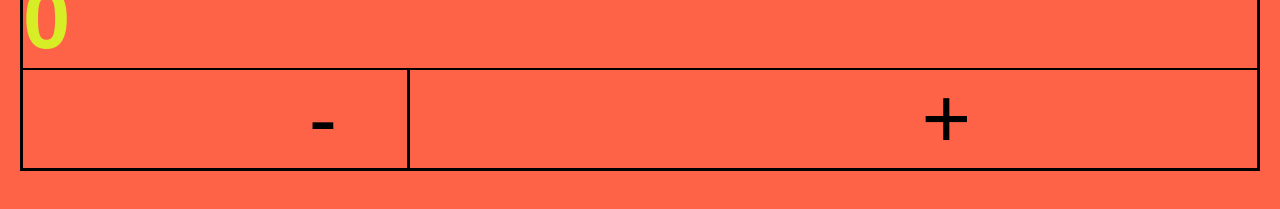
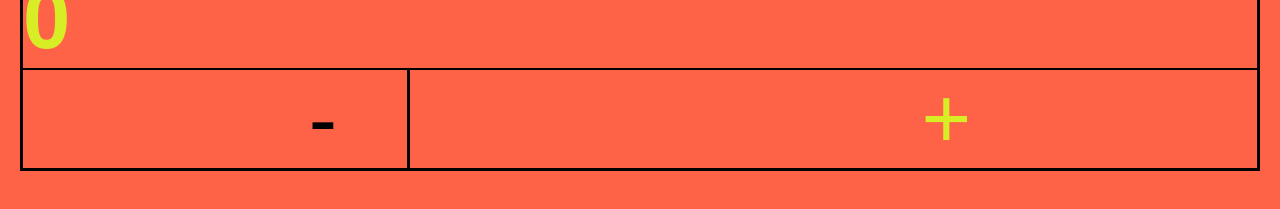
Before and after one commit to elliercottrell/beret, a React (Create React App) app: page / in a window 1280 px wide. Shown: the part 267-476 px from the top of the page. Built offline with nearby package versions, Linux system fonts and the light colour scheme.

Commit message:
Update Counter.css

```diff
--- a/src/Components/Counter.css
+++ b/src/Components/Counter.css
@@ -15,12 +15,14 @@
   border: none;
   font-size: 85px;
   border: none;
+}
+
+.button1:active {
   color: #000;
 }
 
-.button1:active,
 .button2:active {
-  color: #000;
+  color: #d3fd23e6;
 }
 
 .buttons {
@@ -31,8 +33,10 @@
 .button1 {
   border-right: solid 3px #000;
   padding: 0px 70px 0px 30px;
+  color: #000;
 }
 
 .button2 {
   padding: 0px 30px 0px 0px;
+  color: #d3fd23e6;
 }
```
